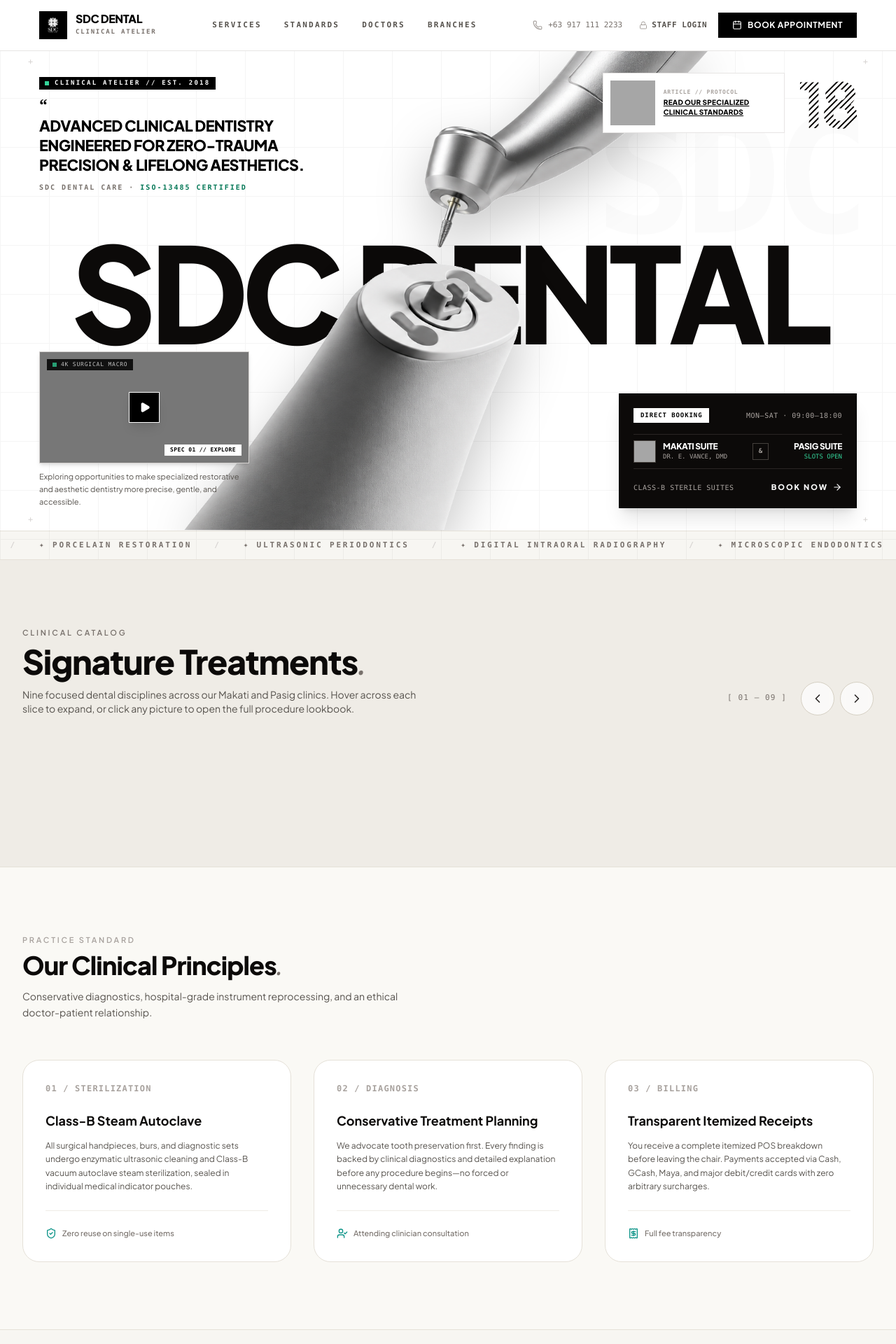
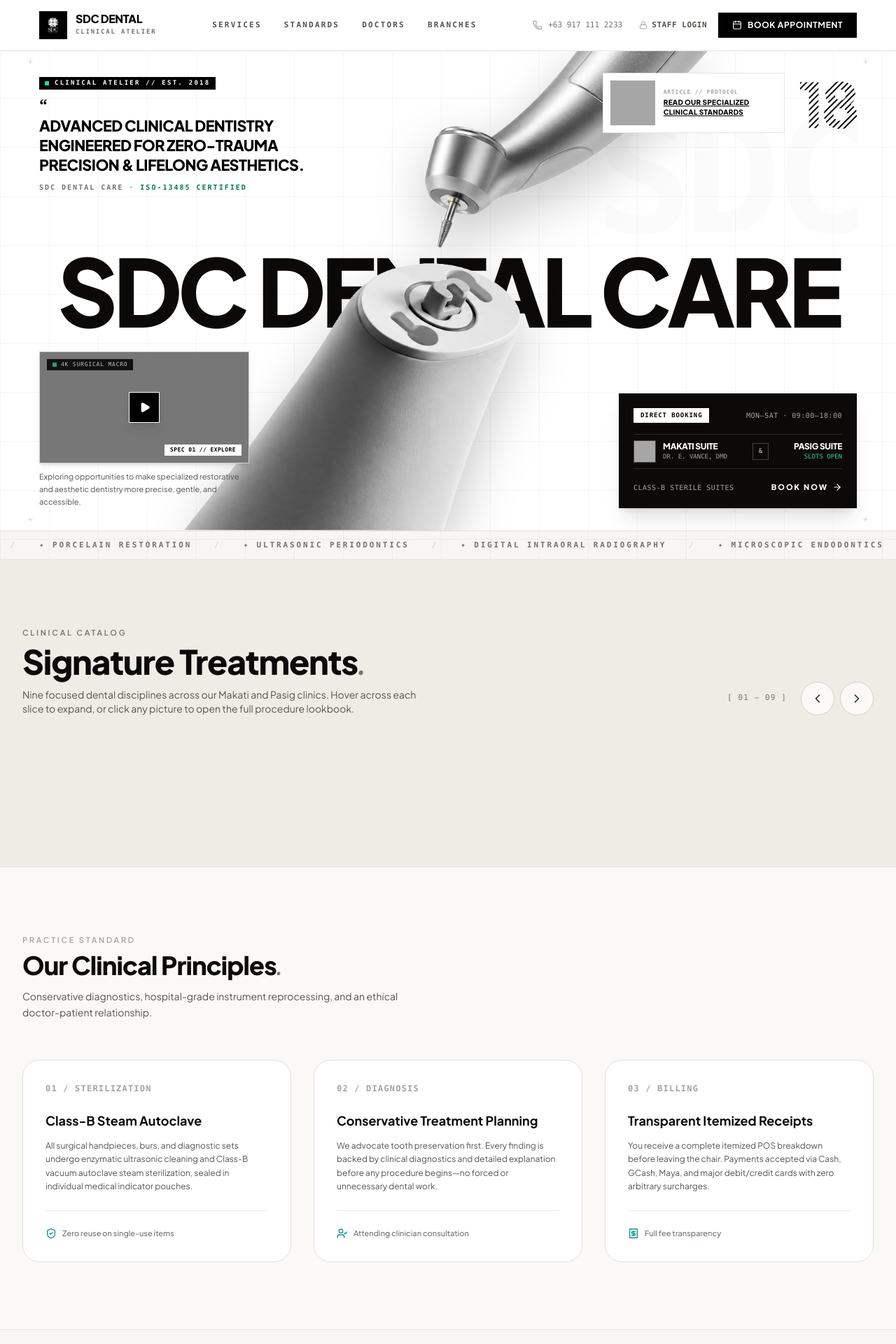
Before and after one commit to haaalery/sdc-dental-clinic, a PHP site: page / in a window 1280 px wide. Shown: the top 1920 px of the page at 70% size. Run offline with PHP 8.4, Linux system fonts and the light colour scheme; data that the repository does not hold is empty; some libraries are stand-ins or nearby versions; some web fonts are replaced; grey boxes are pictures that could not be loaded.

Commit message:
Update giant hero background typography to SDC DENTAL CARE

```diff
--- a/views/portal/landing.php
+++ b/views/portal/landing.php
@@ -213,8 +213,8 @@ $currentUser = Session::user();
 
             <!-- LAYER 1 (z-10): Giant Monumental Full-Width Background Typography (Sits Behind the Handpiece Cutout) -->
             <div class="absolute inset-x-0 top-1/2 -translate-y-1/2 flex items-center justify-center pointer-events-none select-none z-10 px-4 overflow-hidden">
-                <h2 class="text-[15.5vw] lg:text-[14.8vw] font-black uppercase tracking-tighter leading-none text-stone-950 whitespace-nowrap text-center">
-                    SDC&nbsp;DENTAL
+                <h2 class="text-[10.8vw] lg:text-[10.4vw] font-black uppercase tracking-tighter leading-none text-stone-950 whitespace-nowrap text-center">
+                    SDC&nbsp;DENTAL&nbsp;CARE
                 </h2>
             </div>
 
```
